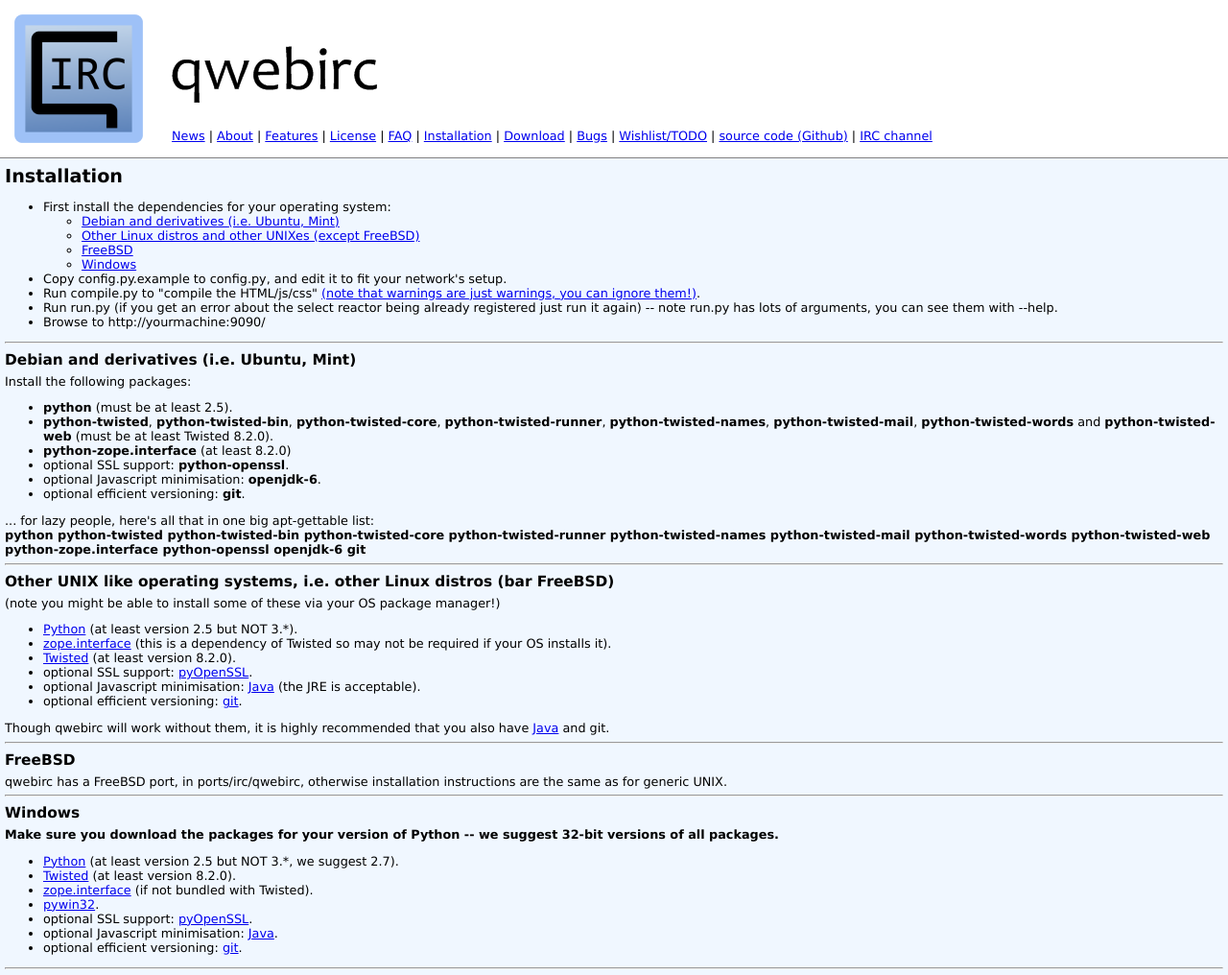
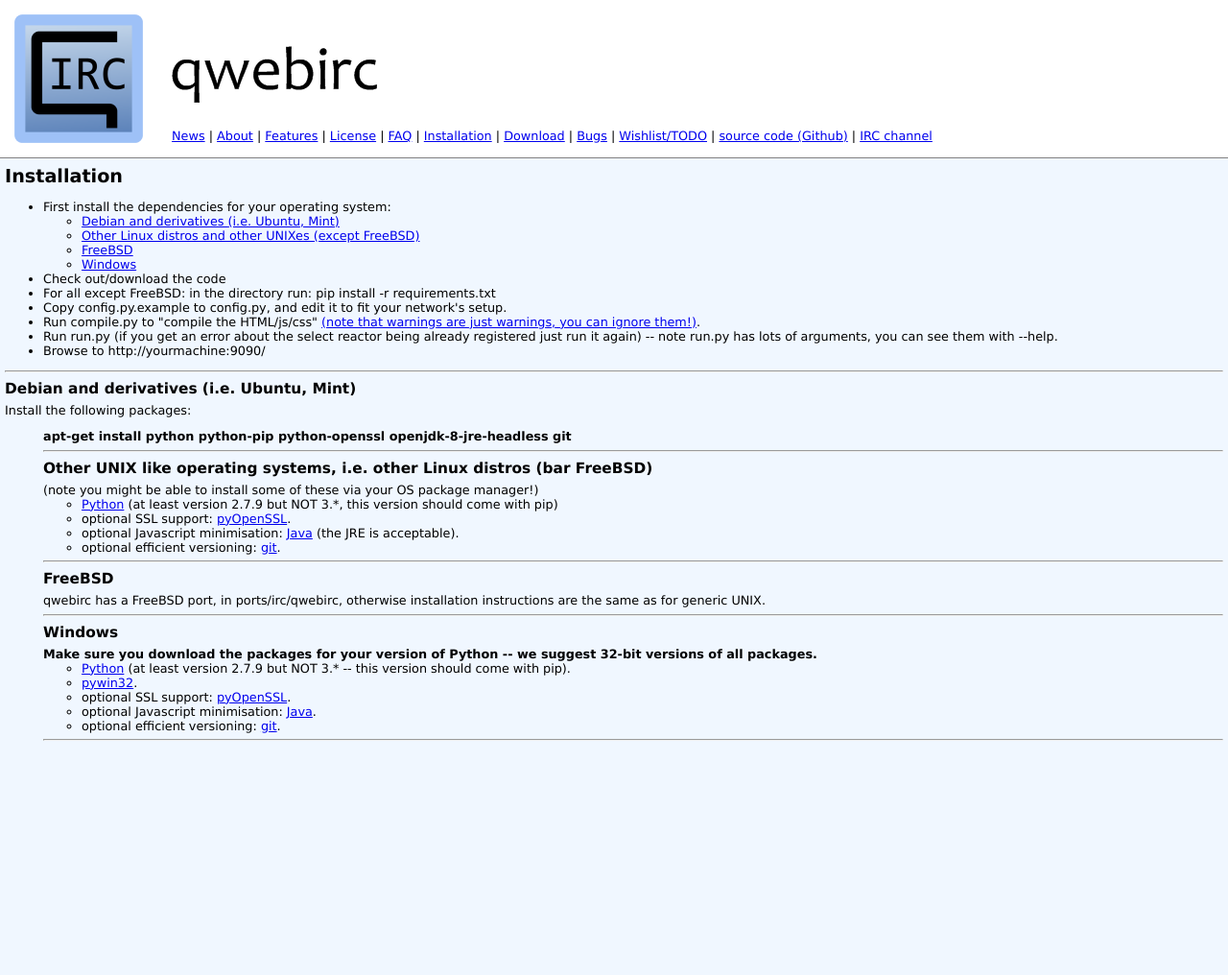
Before and after one commit to qwebirc/qwebirc-website, a Jekyll site: the page built from installation.html, in a window 1280 px wide. Shown: the whole page at 96% size. Built offline with Jekyll 4.4.1, drawn with Linux system fonts in a browser that asks for light colours; after the commit the page ends 900 px from its top, so only the background shows below that.

Commit message:
Update installation.html

```diff
--- a/installation.html
+++ b/installation.html
@@ -11,6 +11,8 @@
       <li><a href="#windows">Windows</a></li>
     </ul>
   </li>
+  <li>Check out/download the code</li>
+  <li>For all except FreeBSD: in the directory run: pip install -r requirements.txt</li>
   <li>Copy config.py.example to config.py, and edit it to fit your network's setup.</li>
   <li>Run compile.py to "compile the HTML/js/css" <a href="faq#warnings">(note that warnings are just warnings, you can ignore them!)</a>.</li>
   <li>Run run.py (if you get an error about the select reactor being already registered just run it again) -- note run.py has lots of arguments, you can see them with --help.</li>
@@ -24,16 +26,8 @@
 
 Install the following packages:
 <ul>
-<li><b>python</b> (must be at least 2.5).</li>
-<li><b>python-twisted</b>, <b>python-twisted-bin</b>, <b>python-twisted-core</b>, <b>python-twisted-runner</b>, <b>python-twisted-names</b>, <b>python-twisted-mail</b>, <b>python-twisted-words</b> and <b>python-twisted-web</b> (must be at least Twisted 8.2.0).</li>
-<li><b>python-zope.interface</b> (at least 8.2.0)</li>
-<li>optional SSL support: <b>python-openssl</b>.</li>
-<li>optional Javascript minimisation: <b>openjdk-6</b>.</li>
-<li>optional efficient versioning: <b>git</b>.</li>
-</ul>
 
-... for lazy people, here's all that in one big apt-gettable list:<br/>
-<b>python python-twisted python-twisted-bin python-twisted-core python-twisted-runner python-twisted-names python-twisted-mail python-twisted-words python-twisted-web python-zope.interface python-openssl openjdk-6 git</b>
+<b>apt-get install python python-pip python-openssl openjdk-8-jre-headless git</b>
 
 <hr/>
 
@@ -43,15 +37,11 @@
 (note you might be able to install some of these via your OS package manager!)
 
 <ul>
-<li><a href="http://python.org/download/">Python</a> (at least version 2.5 but NOT 3.*).</li>
-<li><a href="http://pypi.python.org/pypi/zope.interface">zope.interface</a> (this is a dependency of Twisted so may not be required if your OS installs it).</li>
-<li><a href="http://twistedmatrix.com/trac/">Twisted</a> (at least version 8.2.0).</li>
+<li><a href="http://python.org/download/">Python</a> (at least version 2.7.9 but NOT 3.*, this version should come with pip)</li>
 <li>optional SSL support: <a href="http://pypi.python.org/pypi/pyOpenSSL">pyOpenSSL</a>.</li>
 <li>optional Javascript minimisation: <a href="http://www.oracle.com/technetwork/java/javase/downloads/index.html">Java</a> (the JRE is acceptable).</li>
 <li>optional efficient versioning: <a href="https://git-scm.com/">git</a>.</li>
 </ul>
-
-Though qwebirc will work without them, it is highly recommended that you also have <a href="http://java.com/en/download/index.jsp">Java</a> and git.
 
 <hr/>
 
@@ -68,9 +58,7 @@
 <b>Make sure you download the packages for your version of Python -- <b>we suggest 32-bit versions of all packages</b>.</b>
 
 <ul>
-<li><a href="http://python.org/download/">Python</a> (at least version 2.5 but NOT 3.*, we suggest 2.7).</li>
-<li><a href="http://twistedmatrix.com/trac/">Twisted</a> (at least version 8.2.0).</li>
-<li><a href="http://www.lfd.uci.edu/~gohlke/pythonlibs/#zope.interface">zope.interface</a> (if not bundled with Twisted).</li>
+<li><a href="http://python.org/download/">Python</a> (at least version 2.7.9 but NOT 3.* -- this version should come with pip).</li>
 <li><a href="http://sourceforge.net/project/showfiles.php?group_id=78018">pywin32</a>.</li>
 <li>optional SSL support: <a href="http://pypi.python.org/pypi/pyOpenSSL">pyOpenSSL</a>.</li>
 <li>optional Javascript minimisation: <a href="http://java.com/en/download/index.jsp">Java</a>.</li>
```
